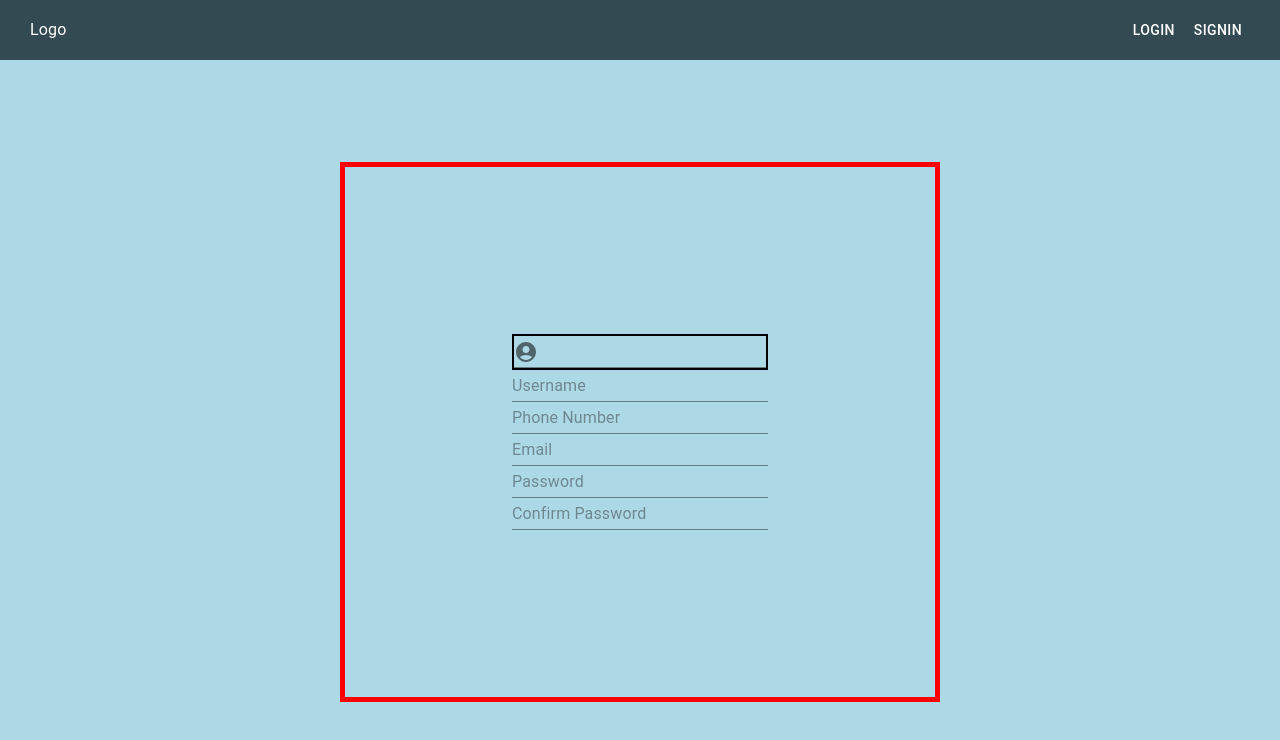
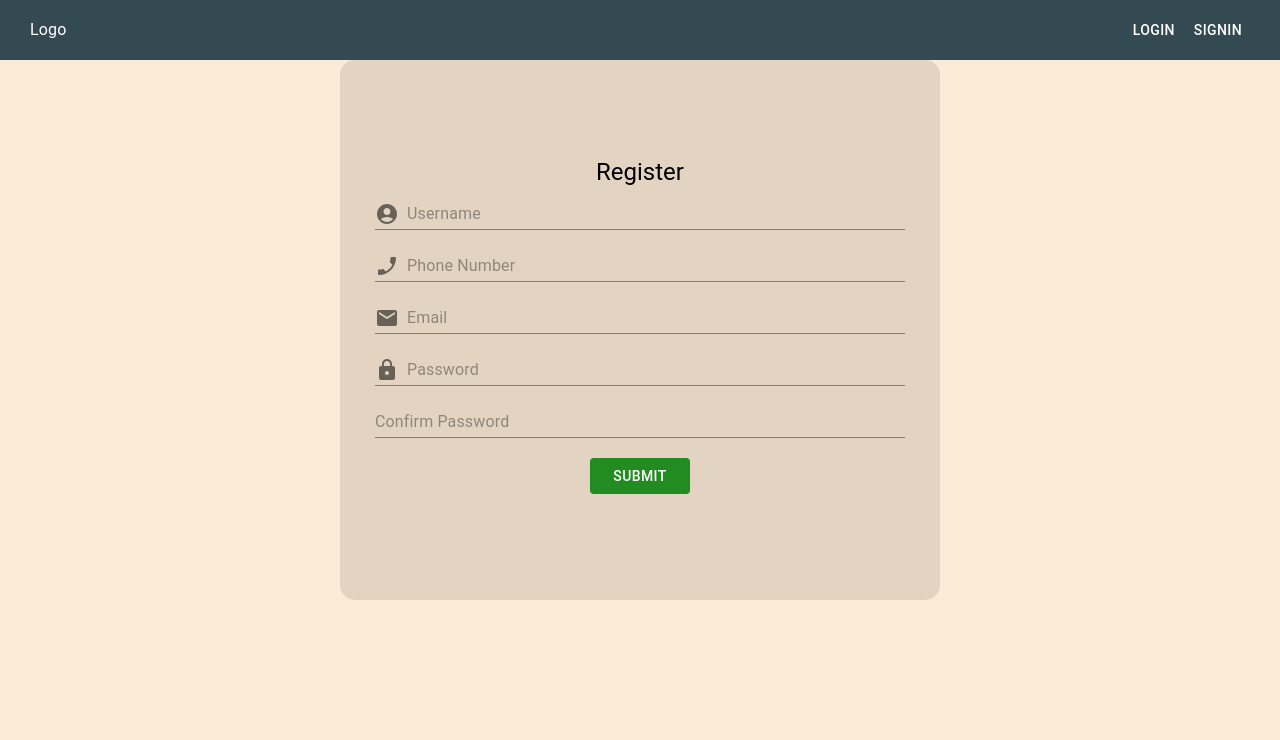
Before and after one commit to naman-mh/demo-form, a React (Create React App) app: page /signUp in a window 1280 px wide. Shown: the top 740 px of the page. Built offline with nearby package versions, Linux system fonts and the light colour scheme.

Commit message:
SignUp page added

```diff
--- a/src/components/register/SignUp.js
+++ b/src/components/register/SignUp.js
@@ -1,50 +1,81 @@
-import { Box, Input,InputAdornment ,TextField } from "@mui/material";
+import { Box, Button, Input, InputAdornment, Typography } from "@mui/material";
 import React from "react";
-import { Search } from '@mui/icons-material'
 import AccountCircleIcon from "@mui/icons-material/AccountCircle";
+import HttpsIcon from '@mui/icons-material/Https';
+import PhoneEnabledIcon from '@mui/icons-material/PhoneEnabled';
+import EmailIcon from '@mui/icons-material/Email';
 function SignUp() {
   return (
-    <Box bgcolor="#ADD8E6" height={"93vh"} display={"flex"} alignItems={"center"} justifyContent={"center"} >
+    <Box bgcolor="#faebd7" height={"93vh"}  >
+
       <Box
         sx={{
-          border: "5px solid red",
-          height:540,
-          color: "blue",
 
-          width:{xs:"360px",sm:"450px",md:"550px", lg:"600px"},
+          height: 540,
+          borderRadius: "15px",
+          width: { xs: "360px", sm: "450px", md: "550px", lg: "600px" },
           display: "flex",
+          flexDirection: "column",
           alignItems: "center",
           justifyContent: "center",
-        }}
-      >
+          bgcolor: "#e3d4c1",
+          margin: "0 auto",
+          textAlign:"left"
+        }}>
+        <Typography variant="h5" >Register</Typography>
 
-        <Box display={"flex"} flexDirection={"column"}>
-        {/* <div style={{
-         display:"flex",
-         justifyContent:"space-between"
-        }}> */}
-
+        <Box display={"flex"} flexDirection={"column"} sx={{ width: { xs: "360px", sm: "450px", md: "550px" }, }} >
           <Input
+            type="text" placeholder="Username"
             id="input-with-icon-adornment"
-          sx={{border:"2px solid black",outline:"none" }}
+            sx={{ outline: "none", margin: "10px" }}
             startAdornment={
               <InputAdornment position="start">
                 <AccountCircleIcon />
               </InputAdornment>
             }
           />
+          <Input
+            type="number" placeholder="Phone Number"
+            id="input-with-icon-adornment"
+            sx={{ outline: "none", margin: "10px" }}
+            startAdornment={
+              <InputAdornment position="start">
+                <PhoneEnabledIcon />
+              </InputAdornment>
+            }
+          />
+          <Input
+            type="email" placeholder="Email"
+            id="input-with-icon-adornment"
+            sx={{ outline: "none", margin: "10px" }}
+            startAdornment={
+              <InputAdornment position="start">
+                <EmailIcon />
+              </InputAdornment>
+            }
+          />
+          <Input
+            type="Password" placeholder="Password"
+            id="input-with-icon-adornment"
+            sx={{ outline: "none", margin: "10px" }}
+            startAdornment={
+              <InputAdornment position="start">
+                <HttpsIcon />
+              </InputAdornment>
+            }
+          />
+          <Input
+            type="Password" placeholder="Confirm Password"
+            id="input-with-icon-adornment"
+            sx={{ outline: "none", margin: "10px" }}
+          />
 
-        <Input  type="text" placeholder="Username" bgcolor="red"></Input>
-        <Input type="number" placeholder="Phone Number"></Input>
-        <Input type="email" placeholder="Email"></Input>
-        <Input type="password" placeholder="Password"></Input>
-        <Input type="password" placeholder="Confirm Password"></Input>
+        </Box>
+        <Button sx={{ margin: "10px", bgcolor: "#228b22", color: "white" , padding:"auto" ,width:"100px"  }}>Submit</Button>
+      </Box>
     </Box>
 
-
-
-      </Box>
-    </Box>
   );
 }
 
```
Lines whose indentation alone changed are shown as unchanged.
